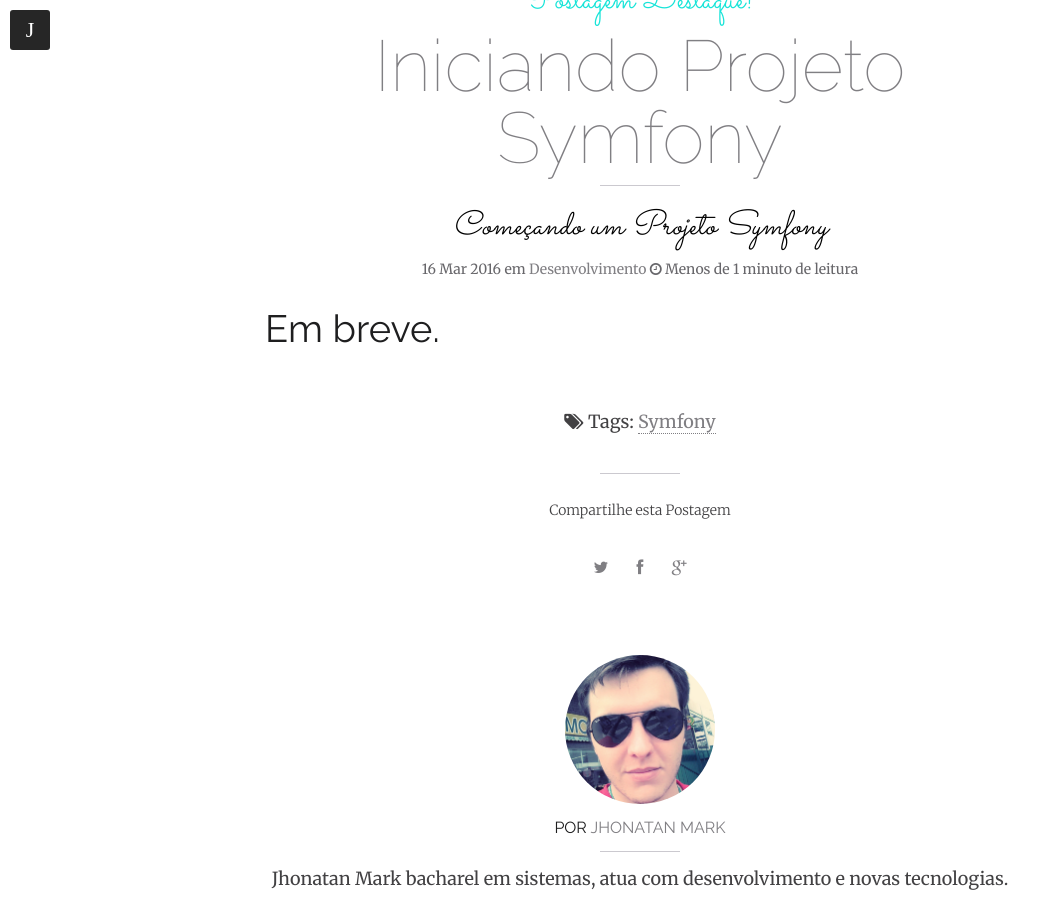
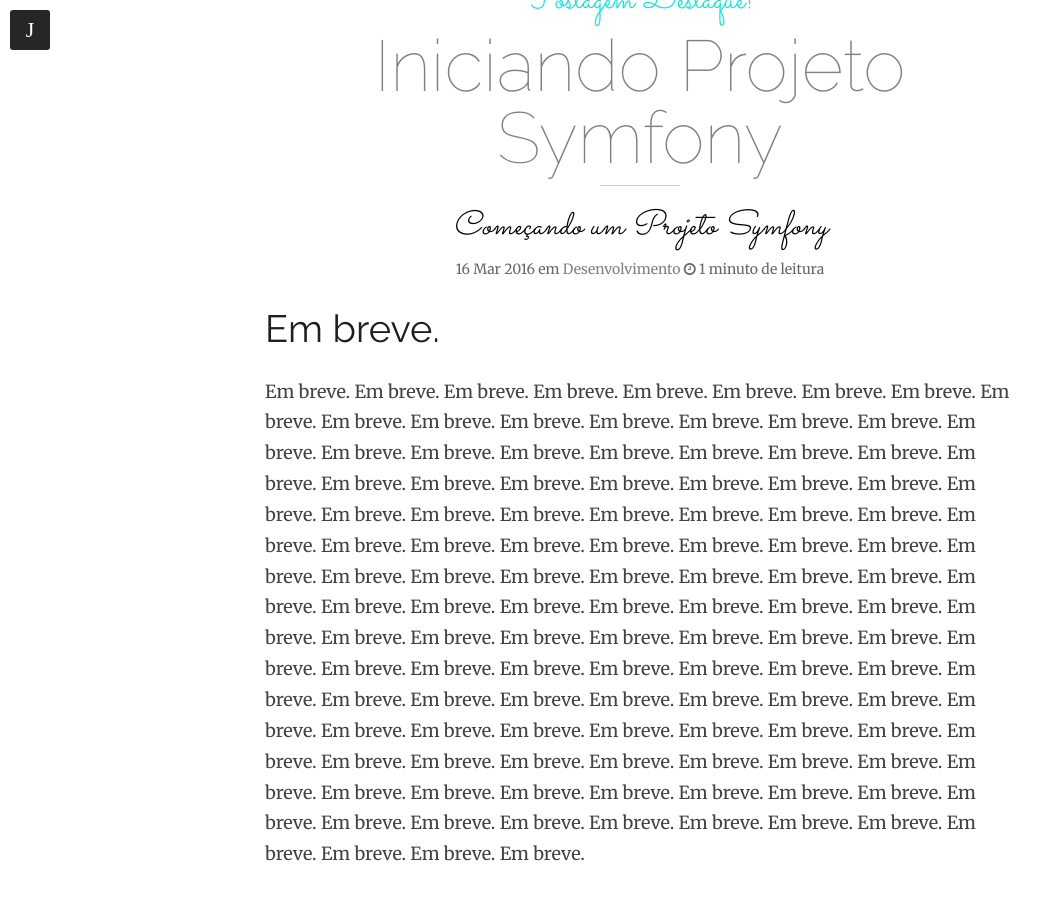
Before and after one commit to jhoemrs/old_theme, a Jekyll site: the page built from _posts/2016-03-16-iniciandoProjetoSymfony.md, in a window 1280 px wide and 900 px high, scrolled down 640 px. Shown: the whole window, without its empty margins (0-1061 px from the left). Built offline with Jekyll 4.4.1, drawn with Linux system fonts in a browser that asks for light colours; nearby versions of some CDN libraries; comment, search, counter and statistics services are not loaded.

```diff
--- a/_posts/2016-03-16-iniciandoProjetoSymfony.md
+++ b/_posts/2016-03-16-iniciandoProjetoSymfony.md
@@ -14,3 +14,6 @@
 
 Em breve.
 ============================
+
+
+Em breve. Em breve. Em breve. Em breve. Em breve. Em breve. Em breve. Em breve. Em breve. Em breve. Em breve. Em breve. Em breve. Em breve. Em breve. Em breve. Em breve. Em breve. Em breve. Em breve. Em breve. Em breve. Em breve. Em breve. Em breve. Em breve. Em breve. Em breve. Em breve. Em breve. Em breve. Em breve. Em breve. Em breve. Em breve. Em breve. Em breve. Em breve. Em breve. Em breve. Em breve. Em breve. Em breve. Em breve. Em breve. Em breve. Em breve. Em breve. Em breve. Em breve. Em breve. Em breve. Em breve. Em breve. Em breve. Em breve. Em breve. Em breve. Em breve. Em breve. Em breve. Em breve. Em breve. Em breve. Em breve. Em breve. Em breve. Em breve. Em breve. Em breve. Em breve. Em breve. Em breve. Em breve. Em breve. Em breve. Em breve. Em breve. Em breve. Em breve. Em breve. Em breve. Em breve. Em breve. Em breve. Em breve. Em breve. Em breve. Em breve. Em breve. Em breve. Em breve. Em breve. Em breve. Em breve. Em breve. Em breve. Em breve. Em breve. Em breve. Em breve. Em breve. Em breve. Em breve. Em breve. Em breve. Em breve. Em breve. Em breve. Em breve. Em breve. Em breve. Em breve. Em breve. Em breve. Em breve. Em breve. Em breve. Em breve. Em breve. Em breve. Em breve. Em breve. Em breve.
```
